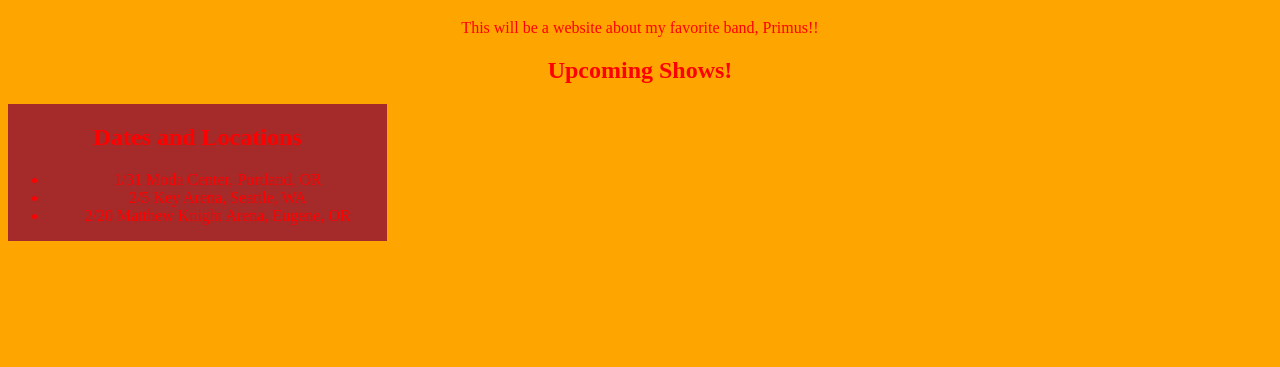
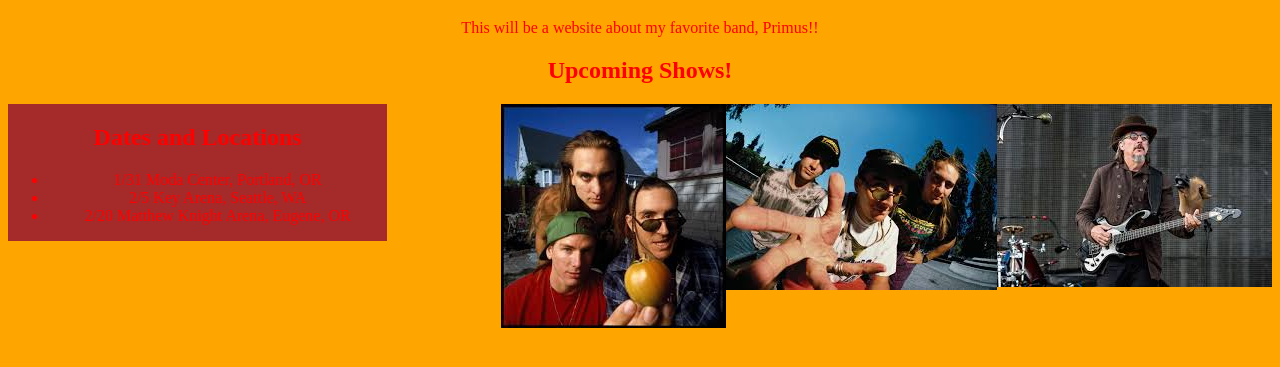
Before and after one commit to klang812/favorite-band, a plain HTML site: page index.html in a window 1280 px wide. Shown: the part 67-434 px from the top of the page. Drawn offline with Linux system fonts and the light colour scheme.

Commit message:
add divs to image file
Co-authored-by: Diego Salazar <salazardiego343@gmail.com>

```diff
--- a/index.html
+++ b/index.html
@@ -16,7 +16,15 @@
       <li>2/20 Matthew Knight Arena, Eugene, OR</li>
     </ul>
   </div>
-
+  <div class="image1">
+    <img src="img/lesclaypool.jpeg" alt="lesclaypool">
+  </div>
+  <div class="image2">
+    <img src="img/primus.jpeg" alt="primus">
+  </div>
+  <div class="image3">
+    <img src="img/primus1.jpeg" alt="primus1">
+  </div>
 </body>
 
 
```
